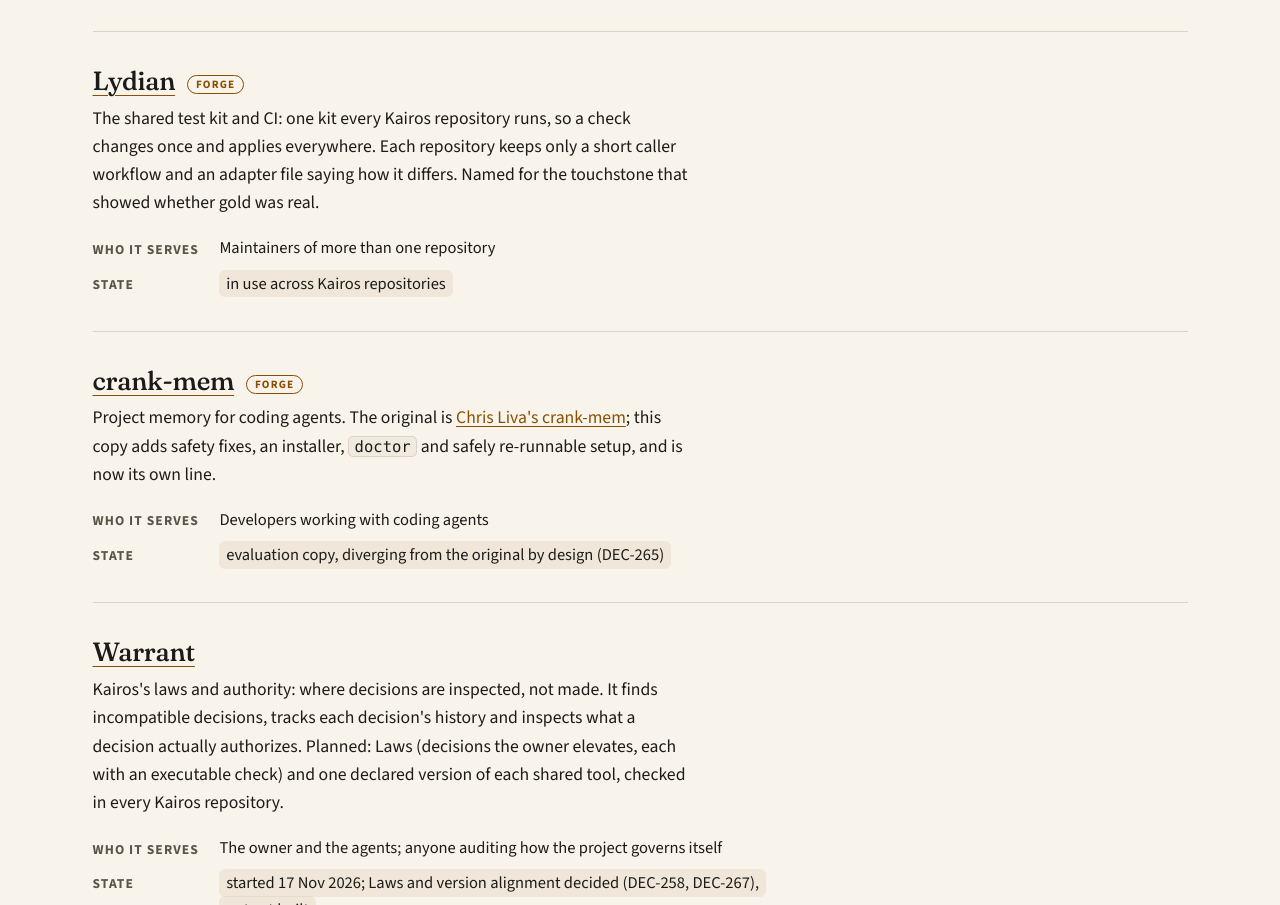
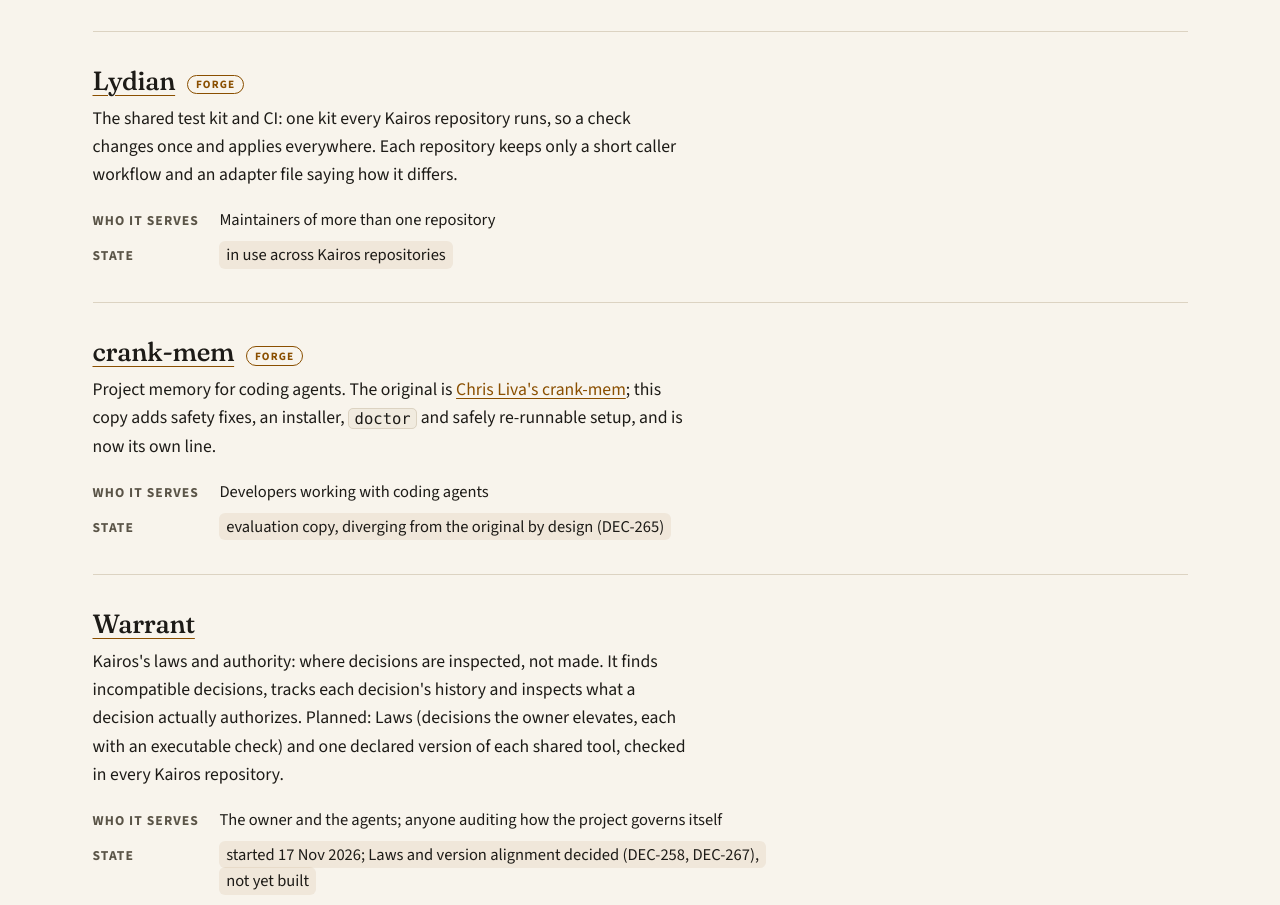
Before and after one commit to eraevous/KAIROS, a plain HTML site: page docs/tools.html in a window 1280 px wide. Shown: the part 2923-3828 px from the top of the page. Drawn offline with Linux system fonts and the light colour scheme.

Commit message:
Tools: drop the unsourced Lydian naming line (Codex P1 on #18)
Co-Authored-By: Claude Opus 5.5 <noreply@anthropic.com>
Claude-Session: https://claude.ai/code/session_01GZK2KmDcW1955jwXhk3t7g

```diff
--- a/docs/tools.html
+++ b/docs/tools.html
@@ -143,7 +143,7 @@ relay-kit cockpit --root my-records --out ./cockpit      # a static page; open i
 <article class="repo" id="lydian">
   <div>
     <h3><a href="https://github.com/eraevous/Lydian">Lydian</a> <span class="kit-badge">Forge</span></h3>
-    <p class="what">The shared test kit and CI: one kit every Kairos repository runs, so a check changes once and applies everywhere. Each repository keeps only a short caller workflow and an adapter file saying how it differs. Named for the touchstone that showed whether gold was real.</p>
+    <p class="what">The shared test kit and CI: one kit every Kairos repository runs, so a check changes once and applies everywhere. Each repository keeps only a short caller workflow and an adapter file saying how it differs.</p>
     <dl>
       <dt>Who it serves</dt><dd>Maintainers of more than one repository</dd>
       <dt>State</dt><dd><span class="state">in use across Kairos repositories</span></dd>
```
